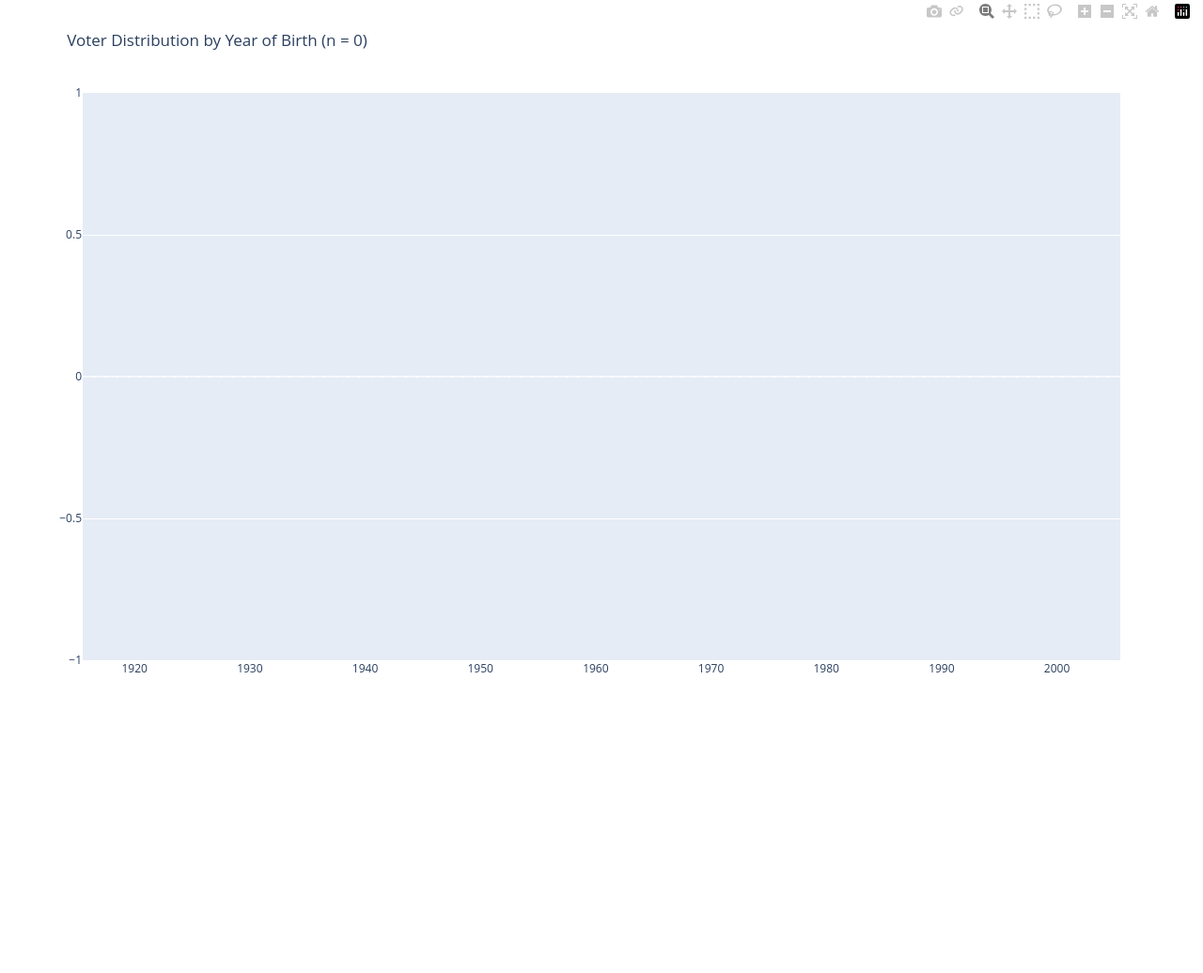
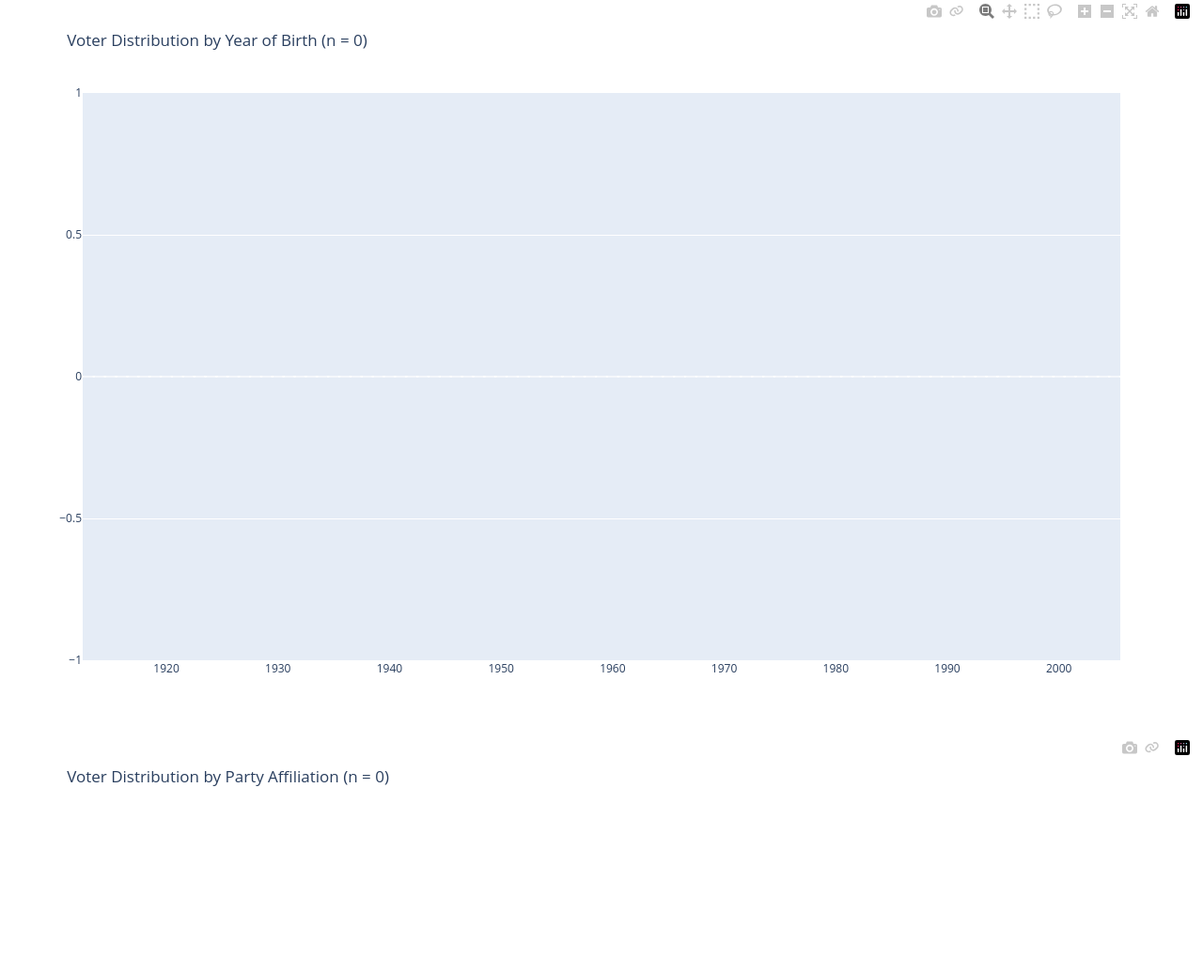
Before and after one commit to mdhepburn2/CS412, a Django app: page /voter_analytics/graphs in a window 1280 px wide. Shown: the part 342-1378 px from the top of the page at 94% size. Before the commit the page ends 1058 px from the top, so only its background shows below. Run offline with Django 5.2, Linux system fonts and the light colour scheme; data that the repository does not hold is empty.

Commit message:
added party pie chart

```diff
--- a/voter_analytics/templates/voter_analytics/graphs.html
+++ b/voter_analytics/templates/voter_analytics/graphs.html
@@ -9,4 +9,5 @@
 {% block content %}
     {% include 'voter_analytics/filter.html' %}
     {{ bardiv | safe }}
+    {{ partyDiv | safe }}
 {% endblock %}
--- a/voter_analytics/views.py
+++ b/voter_analytics/views.py
@@ -17,7 +17,7 @@ class VoterFilterView(ListView):
 
         parties = ['U ','D ','R ','J ','A ','CC','X ','L ','Q ','S ','FF','G ','HH','T ','AA','GG','Z ','O ','P ','E ','V ','H ','Y ','W ','EE','K ']
 
-        years = [str(y) for y in range(1920,2005)]
+        years = [str(y) for y in range(1913,2005)]
         years.reverse()
 
         scores = [str(i) for i in range(0,6)]
@@ -101,17 +101,33 @@ class GraphView(VoterFilterView):
     def get_context_data(self, **kwargs):
         '''add the graphs to context'''
         context = super().get_context_data(**kwargs)
+        voters = self.get_queryset()
 
-        voters = self.get_queryset()
-        yearsX = [i for i in range(1916,2006)]
+        ## make the bar plot of birth years
+        yearsX = [i for i in range(1913,2006)]
         yearsY = [voters.filter(date_of_birth__year=i).count() for i in yearsX]
 
         yearsBar = go.Bar(x=yearsX,y=yearsY)
-        title_text = f'Voter Distribution by Year of Birth (n = {voters.count()})'
+        years_title_text = f'Voter Distribution by Year of Birth (n = {voters.count()})'
         yearsDiv = plotly.offline.plot({'data': [yearsBar],
-                                      "layout_title_text": title_text},
+                                      "layout_title_text": years_title_text},
                                       auto_open=False,
                                       output_type='div')
         context['bardiv'] = yearsDiv
 
+        ## make the pie chart of parties
+        partyLabels = context.get('parties')
+        partyValues = [voters.filter(party_affiliation=party).count() for party in partyLabels]
+        party_title_text = f'Voter Distribution by Party Affiliation (n = {voters.count()})'
+
+        partyPie = go.Pie(labels=partyLabels,values=partyValues)
+        partyDiv = plotly.offline.plot(
+            {'data': [partyPie],
+             'layout_title_text': party_title_text},
+             auto_open=False,
+             output_type='div'
+        )
+        context['partyDiv'] = partyDiv
+
+
         return context
```
